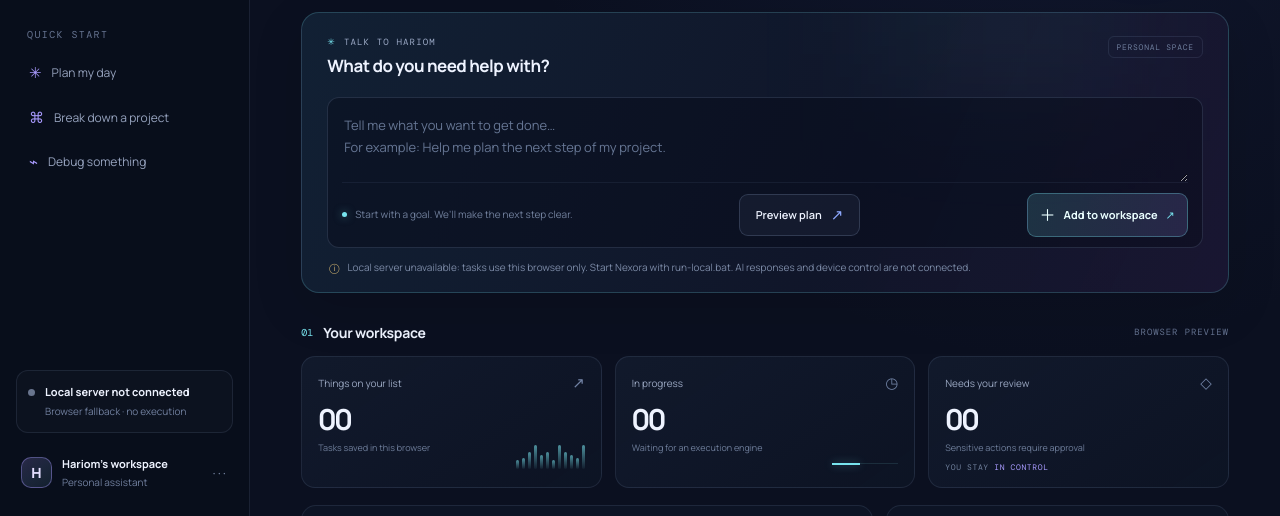
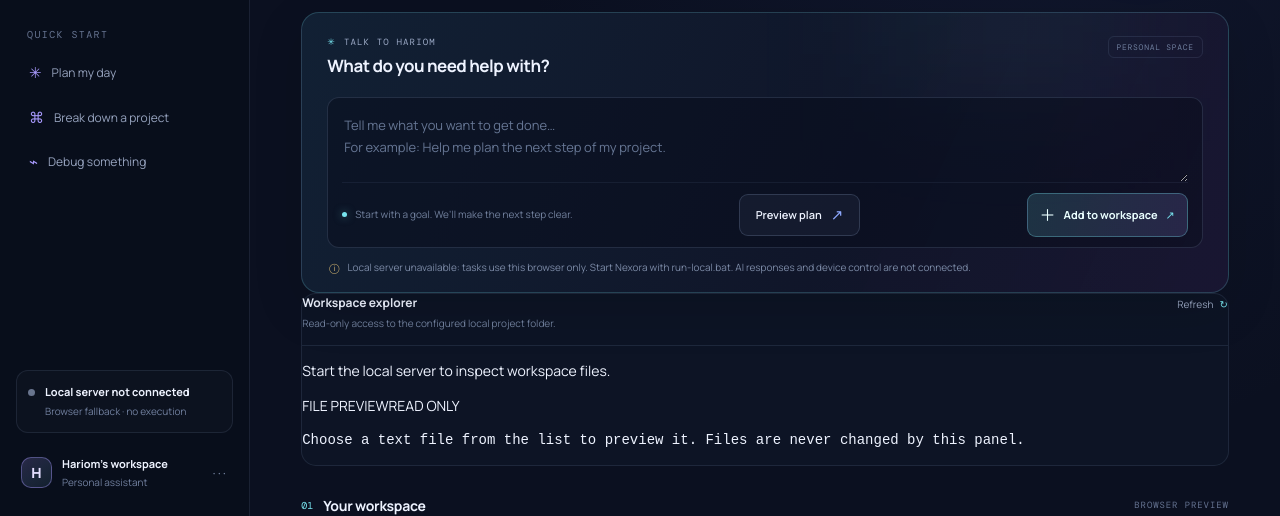
Before and after one commit to pateljiop/Nexora, a website with bundled scripts: page index.html in a window 1280 px wide. Shown: the part 284-800 px from the top of the page. Built offline with nearby package versions, Linux system fonts and the light colour scheme; files whose address does not match are found by name.

Commit message:
Add read-only workspace explorer to desktop UI

```diff
--- a/index.html
+++ b/index.html
@@ -74,6 +74,19 @@
           <p class="plan-disclaimer">Template preview only. No files, apps, or system actions have been touched.</p>
           <ol id="plan-steps" class="plan-steps"></ol>
         </section>
+        <section class="surface workspace-explorer" id="workspace-explorer" aria-labelledby="workspace-title">
+          <div class="surface-heading">
+            <div><h2 id="workspace-title">Workspace explorer</h2><p id="workspace-location">Read-only access to the configured local project folder.</p></div>
+            <button class="text-button" id="refresh-workspace" type="button">Refresh <span>↻</span></button>
+          </div>
+          <div class="workspace-browser">
+            <div class="workspace-file-list" id="workspace-file-list"><p class="workspace-empty">Start the local server to inspect workspace files.</p></div>
+            <div class="workspace-file-preview">
+              <div class="workspace-preview-head"><span id="workspace-preview-path">FILE PREVIEW</span><span>READ ONLY</span></div>
+              <pre id="workspace-file-content">Choose a text file from the list to preview it. Files are never changed by this panel.</pre>
+            </div>
+          </div>
+        </section>
         <div class="section-heading"><div><span class="section-index">01</span><h2>Your workspace</h2></div><span class="muted-label" id="session-label">LOCAL SESSION</span></div>
         <div class="stats-grid">
           <article class="stat-card"><div class="stat-head"><span>Things on your list</span><span class="stat-symbol">↗</span></div><div class="stat-value" id="stat-total">00</div><div class="stat-foot">Tasks saved in this browser</div><div class="mini-bars" aria-hidden="true"><i></i><i></i><i></i><i></i><i></i><i></i><i></i><i></i><i></i><i></i><i></i><i></i></div></article>
```
